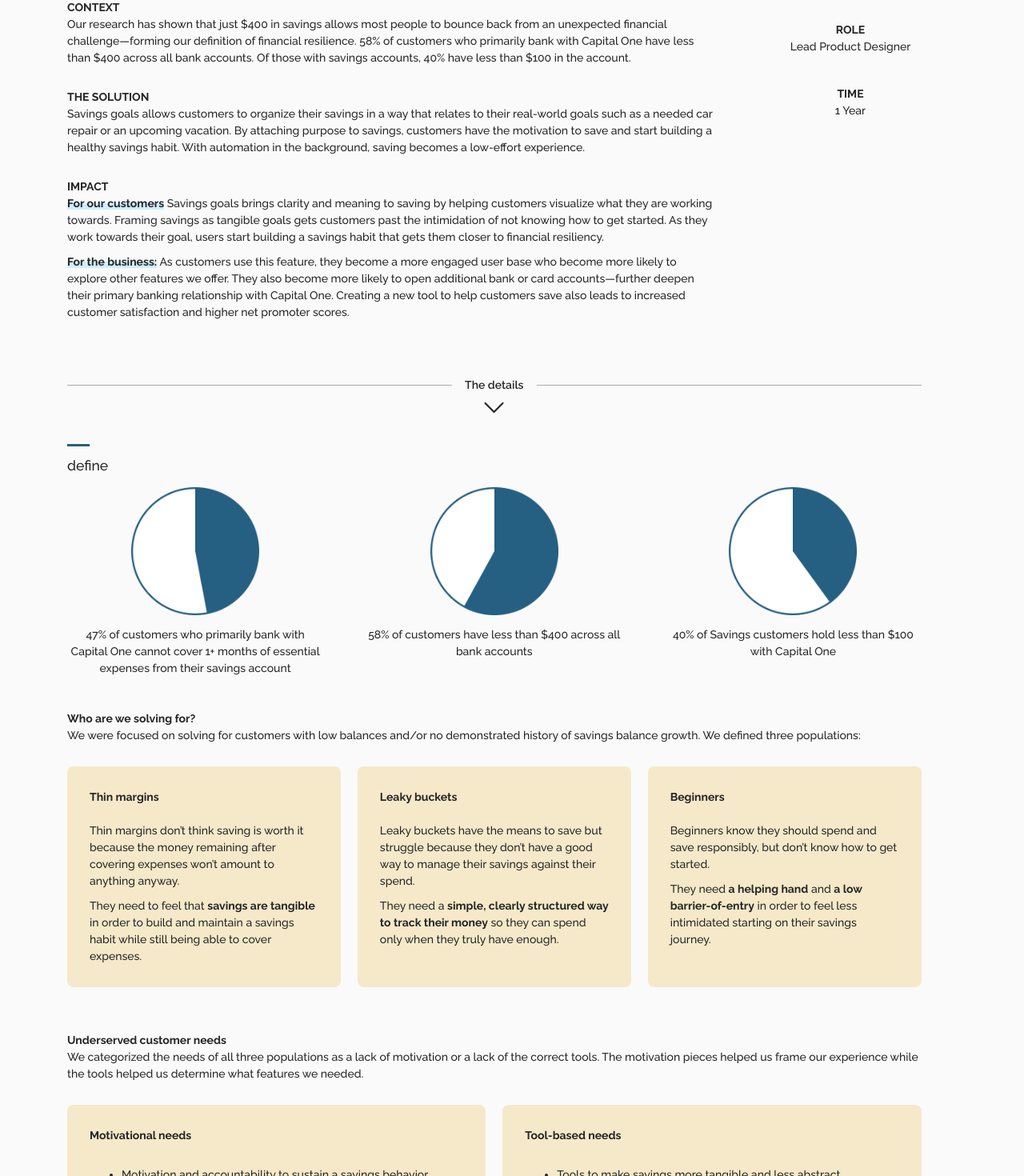
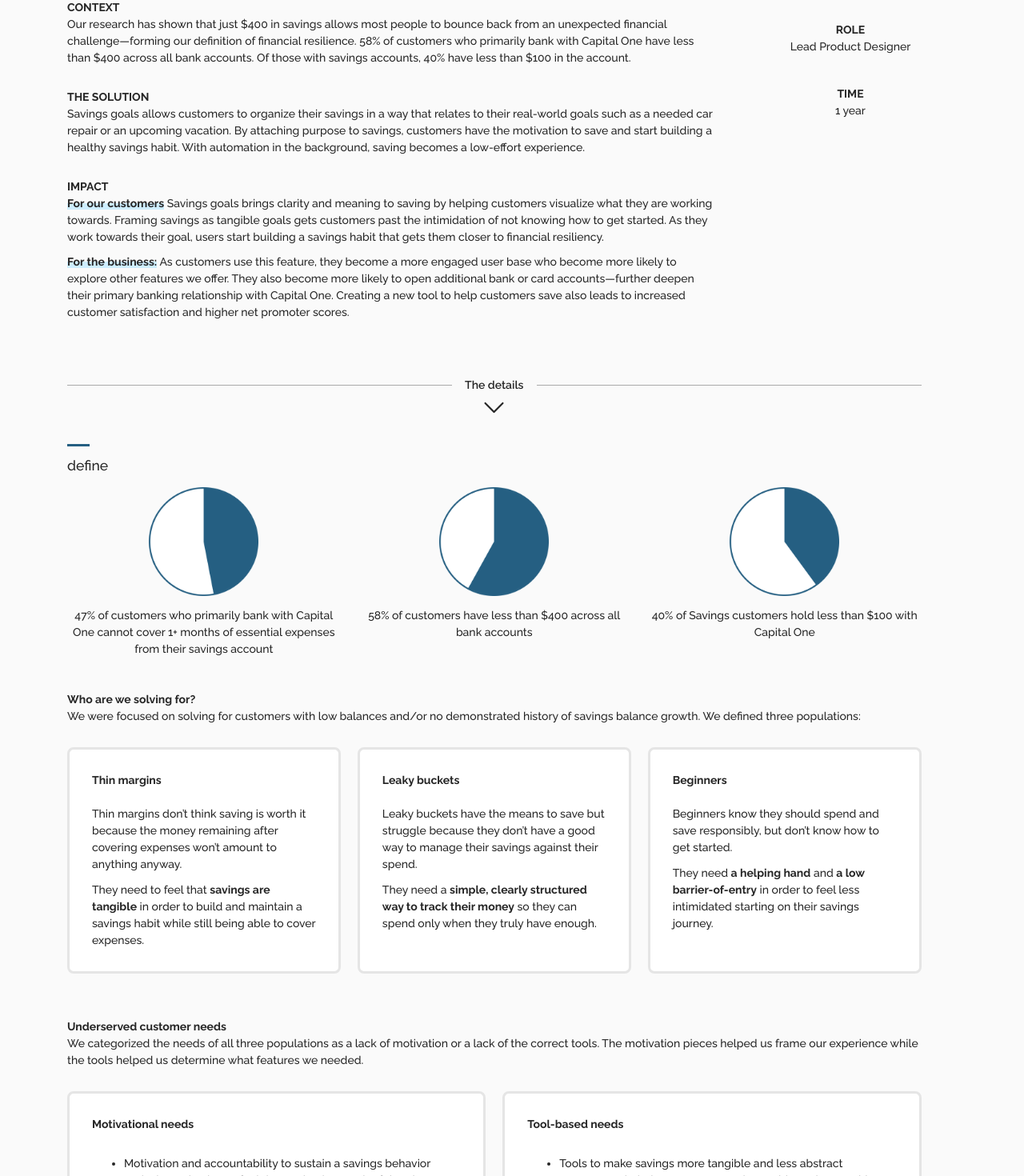
Before and after one commit to caxawu/updated-portfolio, a React (Vite) app: page /static/case-studies/savings-goals in a window 1280 px wide. Shown: the part 740-2210 px from the top of the page at 80% size. Built offline with nearby package versions, Linux system fonts and the light colour scheme.

Commit message:
updated yellow text boxes to white on case studies

```diff
--- a/src/index.scss
+++ b/src/index.scss
@@ -1467,7 +1467,8 @@ a {
   gap: 1.5rem;
 
   .callout-card {
-    background-color: #F5E9CA;
+    background-color: #ffffff;
+    border: 3px solid #E5E5E5;
     flex: 1;
     padding: 2rem;
     border-radius: $corner-rounding;
@@ -1568,12 +1569,12 @@ a {
   .pie {
     display: flex;
     flex-direction: column;
-    width: 30%;
+    width: 32%;
     align-items: center;
     text-align: center;
 
     img {
-      width: 50%;
+      width: 40%;
       margin-bottom: 1rem;
     }
   }
--- a/src/staticPages/CaseStudyBurnout.jsx
+++ b/src/staticPages/CaseStudyBurnout.jsx
@@ -55,7 +55,7 @@ const CaseStudyBurnout = (props) => {
                     </ul>
                     <ul className="list">
                         <li className="bold">TIME</li>
-                        <li>20 Weeks</li>
+                        <li>20 weeks</li>
                     </ul>
                 </ul>
             </div>
--- a/src/staticPages/CaseStudyGracePeriod.jsx
+++ b/src/staticPages/CaseStudyGracePeriod.jsx
@@ -109,7 +109,7 @@ const CaseStudyGracePeriod = (props) => {
                         </ul>
                         <ul className="list">
                             <li className="bold">TIME</li>
-                            <li>1 Year</li>
+                            <li>1 year</li>
                         </ul>
                     </ul>
                 </div>
--- a/src/staticPages/CaseStudySavingsGoals.jsx
+++ b/src/staticPages/CaseStudySavingsGoals.jsx
@@ -116,7 +116,7 @@ const CaseStudySavingsGoals = (props) => {
                         </ul>
                         <ul className="list">
                             <li className="bold">TIME</li>
-                            <li>1 Year</li>
+                            <li>1 year</li>
                         </ul>
                     </ul>
                 </div>
```
